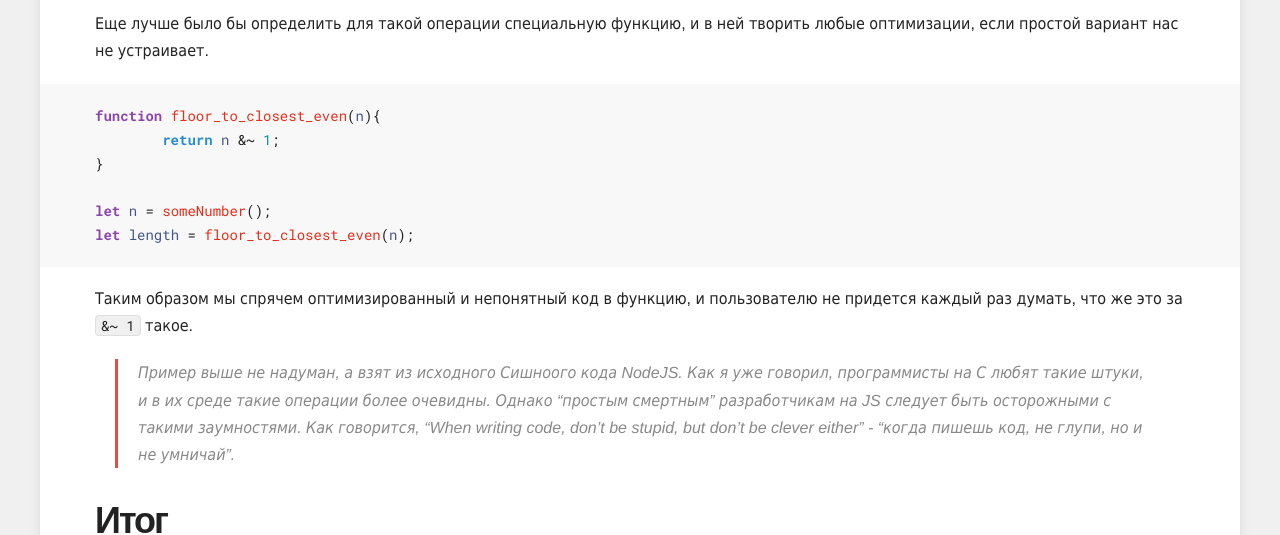
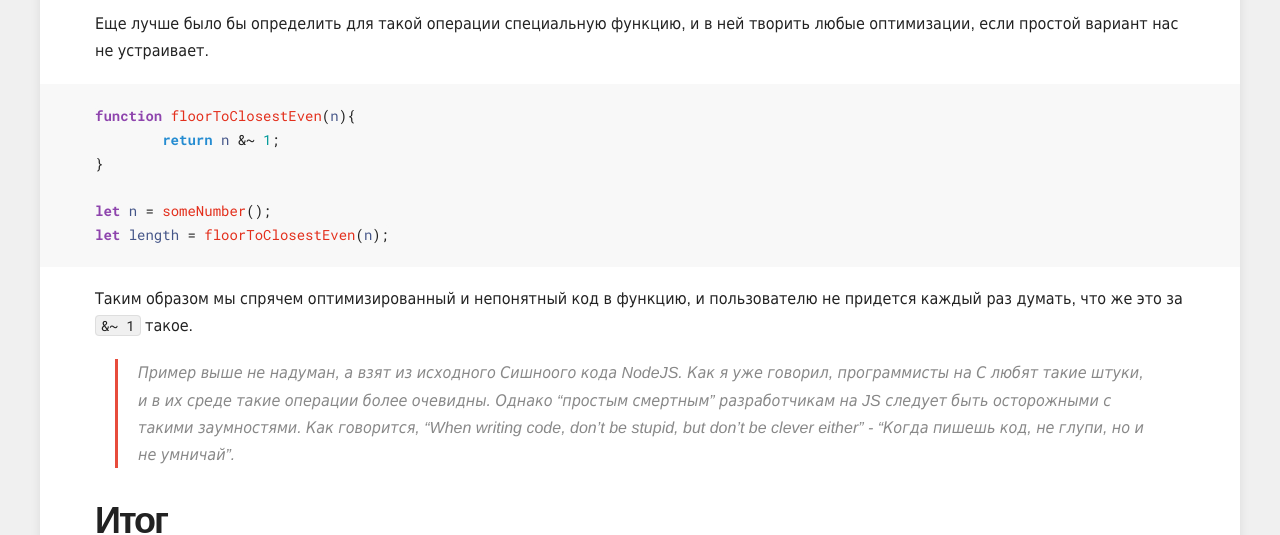
Before and after one commit to rtivital/jsraccoon, a Jekyll site: the page built from _posts/2016-05-23-exercise-bad-code-four.md, in a window 1280 px wide and 900 px high, scrolled down 5132 px. Shown: the part 154-689 px from the top of the window. Built offline with Jekyll 4.4.1, drawn with Linux system fonts in a browser that asks for light colours; nearby versions of some CDN libraries; comment, search, counter and statistics services are not loaded.

Commit message:
Fix typing

```diff
--- a/_posts/2016-05-23-exercise-bad-code-four.md
+++ b/_posts/2016-05-23-exercise-bad-code-four.md
@@ -192,17 +192,17 @@ let length = (n%2 == 0) ? n : n-1;
 Еще лучше было бы определить для такой операции специальную функцию, и в ней творить любые оптимизации, если простой вариант нас не устраивает.
 
 {% highlight javascript %}
-function floor_to_closest_even(n){
+function floorToClosestEven(n){
 	return n &~ 1;
 }
 
 let n = someNumber();
-let length = floor_to_closest_even(n);
+let length = floorToClosestEven(n);
 {% endhighlight %}
 
 Таким образом мы спрячем оптимизированный и непонятный код в функцию, и пользователю не придется каждый раз думать, что же это за `&~ 1` такое.
 
-> Пример выше не надуман, а взят из исходного Сишноого кода NodeJS. Как я уже говорил, программисты на С любят такие штуки, и в их среде такие операции более очевидны. Однако "простым смертным" разработчикам на JS следует быть осторожными с такими заумностями. Как говорится, "When writing code, don't be stupid, but don't be clever either" - "когда пишешь код, не глупи, но и не умничай".
+> Пример выше не надуман, а взят из исходного Сишноого кода NodeJS. Как я уже говорил, программисты на С любят такие штуки, и в их среде такие операции более очевидны. Однако "простым смертным" разработчикам на JS следует быть осторожными с такими заумностями. Как говорится, "When writing code, don't be stupid, but don't be clever either" - "Когда пишешь код, не глупи, но и не умничай".
 
 ## Итог
 
```
